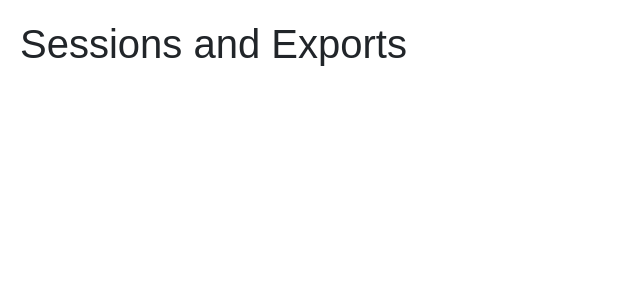
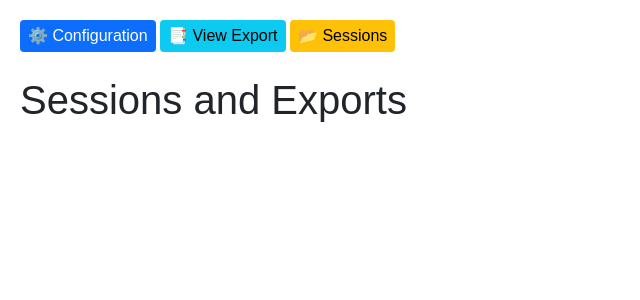
Before and after one commit to sergey38ivanov/telegram_export_service, a FastAPI app: page /sessions in a window 1280 px wide. Shown: the top 300 px of the page, without its empty margins (0-640 px from the left). Run offline with FastAPI, Linux system fonts and the light colour scheme; parts of the project's set-up code (start-up, migrations or seed data) failed here and were passed over.

Commit message:
changed models architecture/sessions

```diff
--- a/app/ui/templates/configurations.html
+++ b/app/ui/templates/configurations.html
@@ -16,7 +16,11 @@
     </style>
 </head>
 <body class="p-4">
-
+<div class=" mx-auto mb-4">
+    <a href="/configuration/" class="btn btn-primary">⚙️ Configuration</a>
+    <a href="/view-export" class="btn btn-info">📑 View Export</a>
+    <a href="/sessions/" class="btn btn-warning">📂 Sessions</a>
+</div>
 <div class="container">
     <h2>Керування редіректами</h2>
     <div class="row ">
--- a/app/ui/templates/export_view.html
+++ b/app/ui/templates/export_view.html
@@ -4,6 +4,8 @@
   <meta charset="UTF-8" />
   <meta name="viewport" content="width=device-width, initial-scale=1.0"/>
   <title>Telegram Export Viewer</title>
+    <link href="https://cdn.jsdelivr.net/npm/bootstrap@5.3.3/dist/css/bootstrap.min.css" rel="stylesheet">
+
   <style>
     body {
       margin: 0;
--- a/app/ui/templates/index.html
+++ b/app/ui/templates/index.html
@@ -45,6 +45,11 @@
     }
   </style>
 </head>
+<div class=" mx-auto mb-4">
+    <a href="/configuration/" class="btn btn-primary">⚙️ Configuration</a>
+    <a href="/view-export" class="btn btn-info">📑 View Export</a>
+    <a href="/sessions/" class="btn btn-warning">📂 Sessions</a>
+</div>
 <body class="bg-dark text-light p-4">
   <div class="container">
     <h1 class="mb-4">Telegram Data Export</h1>
--- a/app/ui/templates/sessions.html
+++ b/app/ui/templates/sessions.html
@@ -3,6 +3,7 @@
 <head>
     <meta charset="UTF-8">
     <title>Sessions & Exports</title>
+
     <link href="https://cdn.jsdelivr.net/npm/bootstrap@5.3.8/dist/css/bootstrap.min.css" rel="stylesheet" integrity="sha384-sRIl4kxILFvY47J16cr9ZwB07vP4J8+LH7qKQnuqkuIAvNWLzeN8tE5YBujZqJLB" crossorigin="anonymous">
     <style>
         body { font-family: Arial, sans-serif; margin: 20px; }
@@ -20,6 +21,11 @@
     <script src="https://code.jquery.com/jquery-3.6.0.min.js"></script>
 </head>
 <body>
+    <div class=" mx-auto mb-4">
+    <a href="/configuration/" class="btn btn-primary">⚙️ Configuration</a>
+    <a href="/view-export" class="btn btn-info">📑 View Export</a>
+    <a href="/sessions/" class="btn btn-warning">📂 Sessions</a>
+</div>
     <h1>Sessions and Exports</h1>
 
     {% for link in links %}
```
